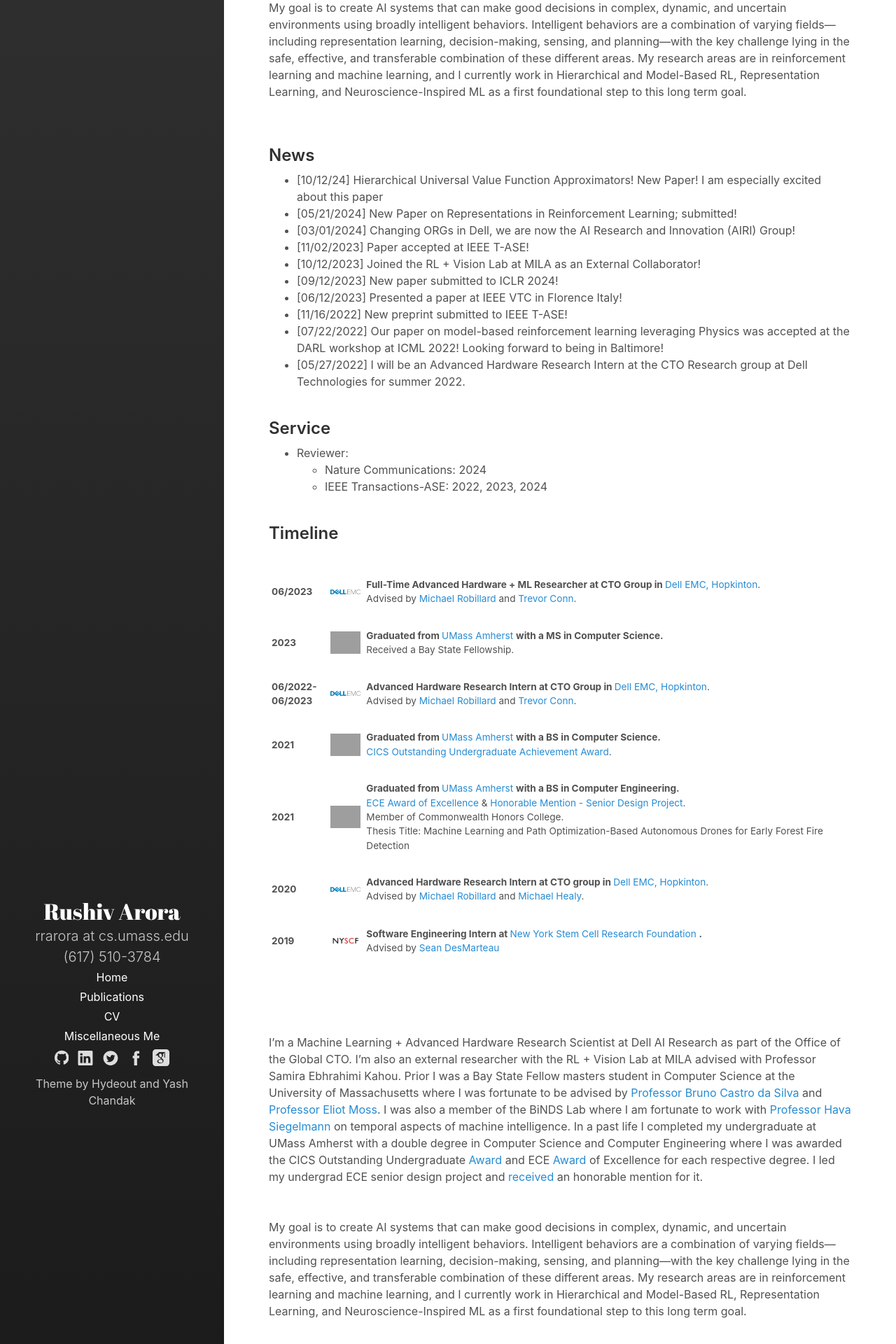
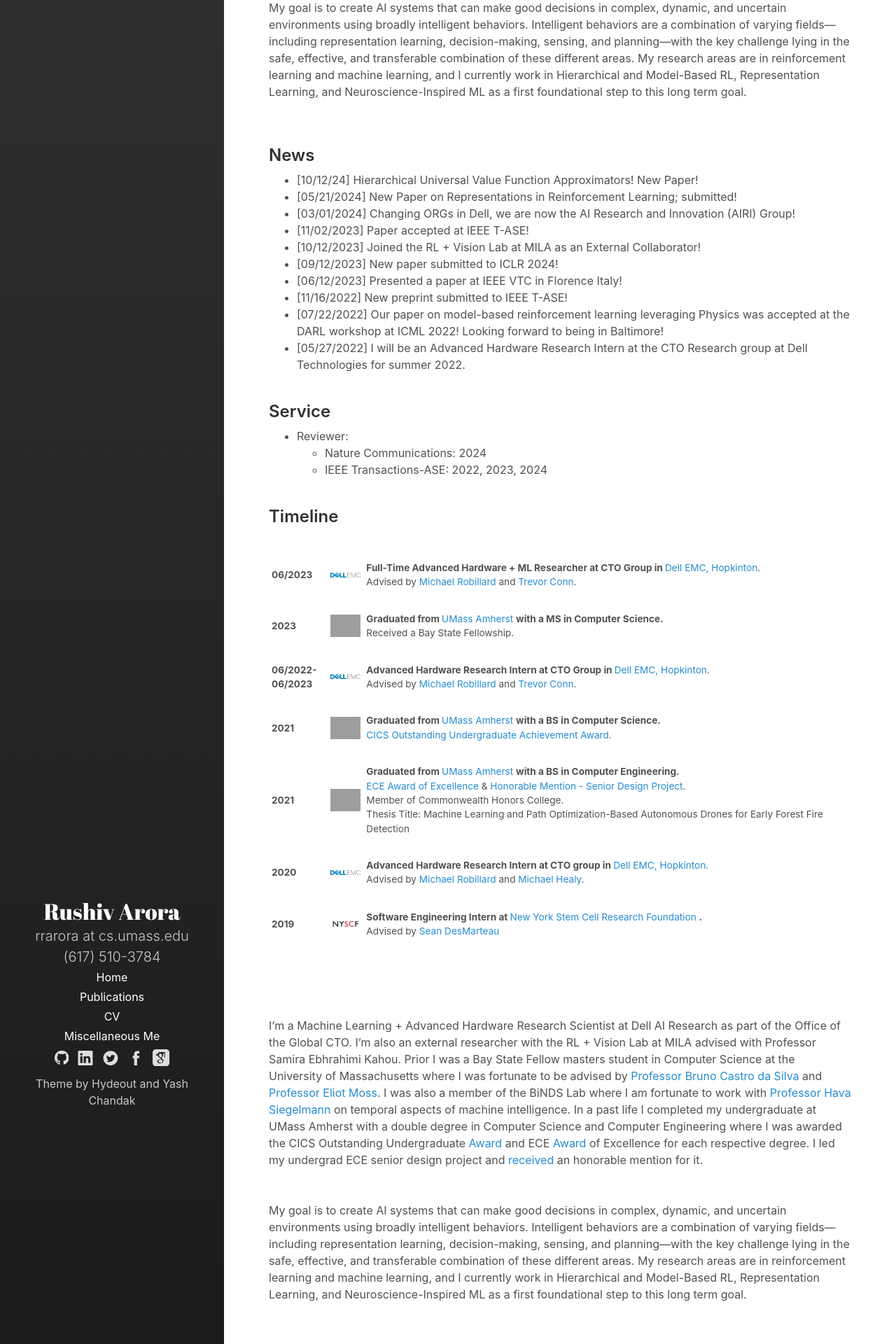
Before and after one commit to RushivArora/rushivarora.github.io, a Jekyll site: the page built from _pages/home.md, in a window 1280 px wide. Shown: the part 385-2305 px from the top of the page at 70% size. Built offline with Jekyll 4.4.1, drawn with Linux system fonts in a browser that asks for light colours; some of the changed text lies outside the part shown; grey boxes are pictures that could not be loaded.

Commit message:
Update Bio

```diff
--- a/_pages/home.md
+++ b/_pages/home.md
@@ -51,7 +51,7 @@ My goal is to create AI systems that can make good decisions in complex, dynamic
 
 
 ## News
-* [10/12/24] Hierarchical Universal Value Function Approximators! New Paper! I am especially excited about this paper
+* [10/12/24] Hierarchical Universal Value Function Approximators! New Paper!
 * [05/21/2024] New Paper on Representations in Reinforcement Learning; submitted!
 * [03/01/2024] Changing ORGs in Dell, we are now the AI Research and Innovation (AIRI) Group!
 * [11/02/2023] Paper accepted at IEEE T-ASE!
```
